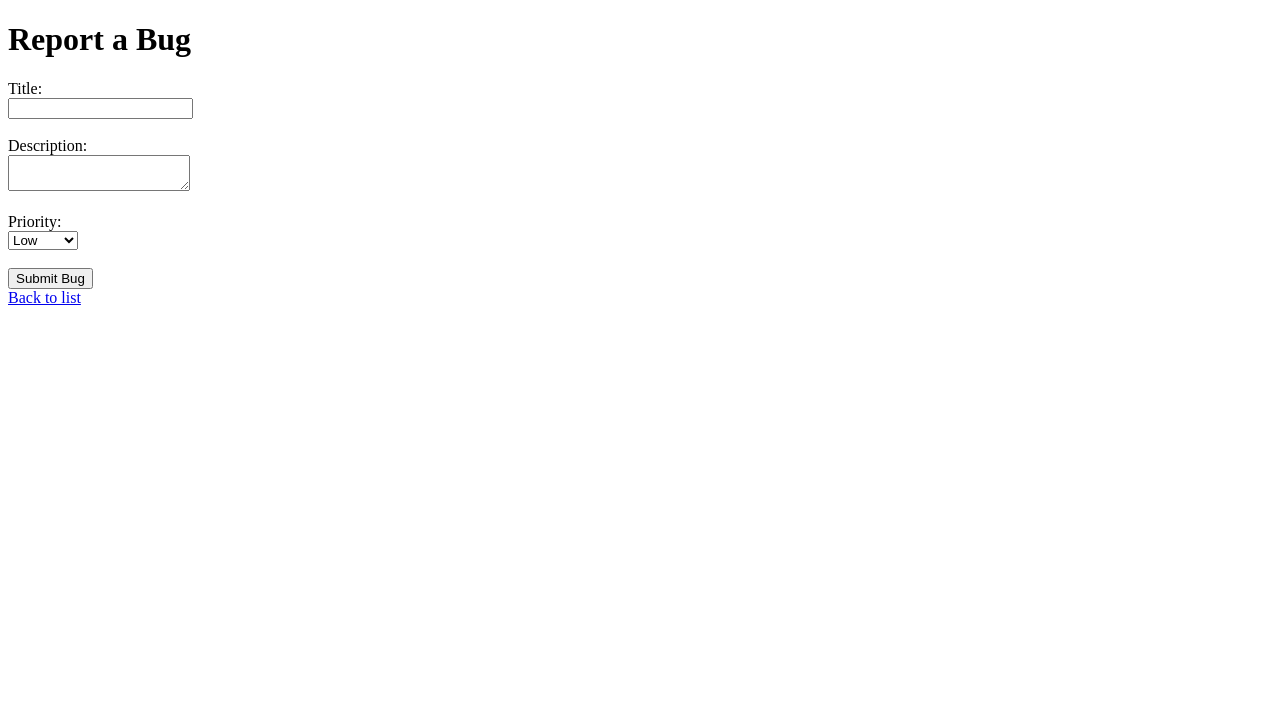
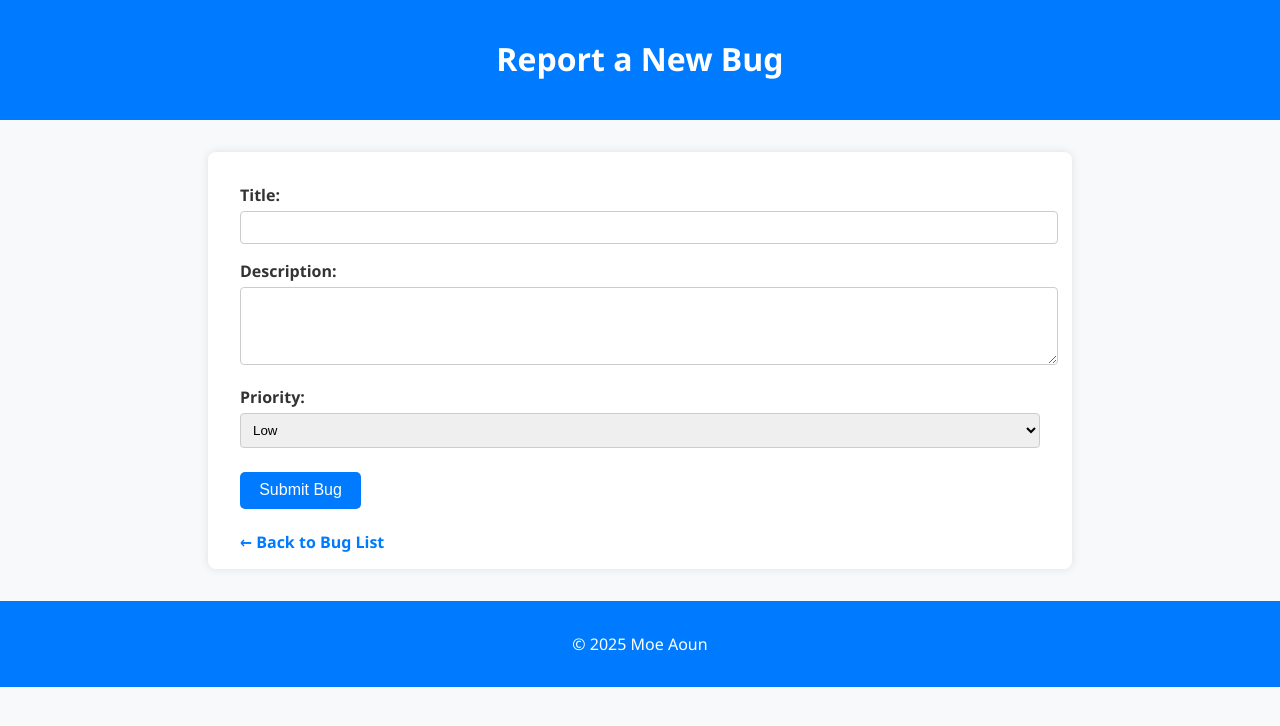
Before and after one commit to moeaoun1/simple-bug-tracker, a Flask app: page /add in a window 1280 px wide. Shown: the top 726 px of the page. Run offline with Flask 3, Linux system fonts and the light colour scheme.

Commit message:
Update styles and templates, add schema.sql

```diff
--- a/static/style.css
+++ b/static/style.css
@@ -1,20 +1,69 @@
 body {
-    font-family: Arial, sans-serif;
-    margin: 40px;
-    background-color: #f4f4f4;
+    font-family: 'Segoe UI', Tahoma, Geneva, Verdana, sans-serif;
+    background-color: #f8f9fa;
+    margin: 0;
+    padding: 0;
+    color: #333;
 }
 
-h1 {
-    color: #333;
+header, footer {
+    background-color: #007BFF;
+    color: white;
+    padding: 1rem 2rem;
+    text-align: center;
+}
+
+.container {
+    max-width: 800px;
+    margin: 2rem auto;
+    padding: 1rem 2rem;
+    background: white;
+    border-radius: 8px;
+    box-shadow: 0 0 10px rgba(0,0,0,0.1);
+}
+
+h1, h2 {
+    text-align: center;
+    margin-bottom: 1.5rem;
 }
 
 a {
     color: #007BFF;
     text-decoration: none;
+    font-weight: bold;
 }
 
 a:hover {
     text-decoration: underline;
+}
+
+form label {
+    display: block;
+    margin-top: 1rem;
+    font-weight: bold;
+}
+
+form input, form textarea, form select {
+    width: 100%;
+    padding: 0.5rem;
+    margin-top: 0.3rem;
+    border: 1px solid #ccc;
+    border-radius: 4px;
+}
+
+button {
+    margin-top: 1.5rem;
+    padding: 0.6rem 1.2rem;
+    background-color: #007BFF;
+    color: white;
+    border: none;
+    border-radius: 5px;
+    cursor: pointer;
+    font-size: 1rem;
+}
+
+button:hover {
+    background-color: #0056b3;
 }
 
 ul {
@@ -23,9 +72,9 @@ ul {
 }
 
 li {
-    background: #fff;
-    padding: 12px;
-    margin-bottom: 10px;
-    border: 1px solid #ccc;
+    background: #f1f1f1;
+    margin-bottom: 1rem;
+    padding: 1rem;
+    border-left: 5px solid #007BFF;
     border-radius: 5px;
 }
--- a/templates/add_bug.html
+++ b/templates/add_bug.html
@@ -1,26 +1,38 @@
 <!DOCTYPE html>
-<html>
+<html lang="en">
 <head>
+    <meta charset="UTF-8">
     <title>Add Bug</title>
+    <link rel="stylesheet" href="{{ url_for('static', filename='style.css') }}">
 </head>
 <body>
-    <h1>Report a Bug</h1>
+    <header>
+        <h1>Report a New Bug</h1>
+    </header>
+
+    <div class="container">
         <form method="POST">
-        <label>Title:</label><br>
-        <input type="text" name="title" required><br><br>
+            <label for="title">Title:</label>
+            <input type="text" name="title" required>
 
-        <label>Description:</label><br>
-        <textarea name="description" required></textarea><br><br>
+            <label for="description">Description:</label>
+            <textarea name="description" rows="4" required></textarea>
 
-        <label>Priority:</label><br>
+            <label for="priority">Priority:</label>
             <select name="priority">
                 <option>Low</option>
                 <option>Medium</option>
                 <option>High</option>
-        </select><br><br>
+            </select>
 
             <button type="submit">Submit Bug</button>
         </form>
-    <a href="{{ url_for('index') }}">Back to list</a>
+        <br>
+        <a href="{{ url_for('index') }}">← Back to Bug List</a>
+    </div>
+
+    <footer>
+        <p>&copy; {{ 2025 }} Moe Aoun</p>
+    </footer>
 </body>
 </html>
```
Also changed, not shown: templates/index.html (+17 -5 lines). Lines whose indentation alone changed are shown as unchanged.
